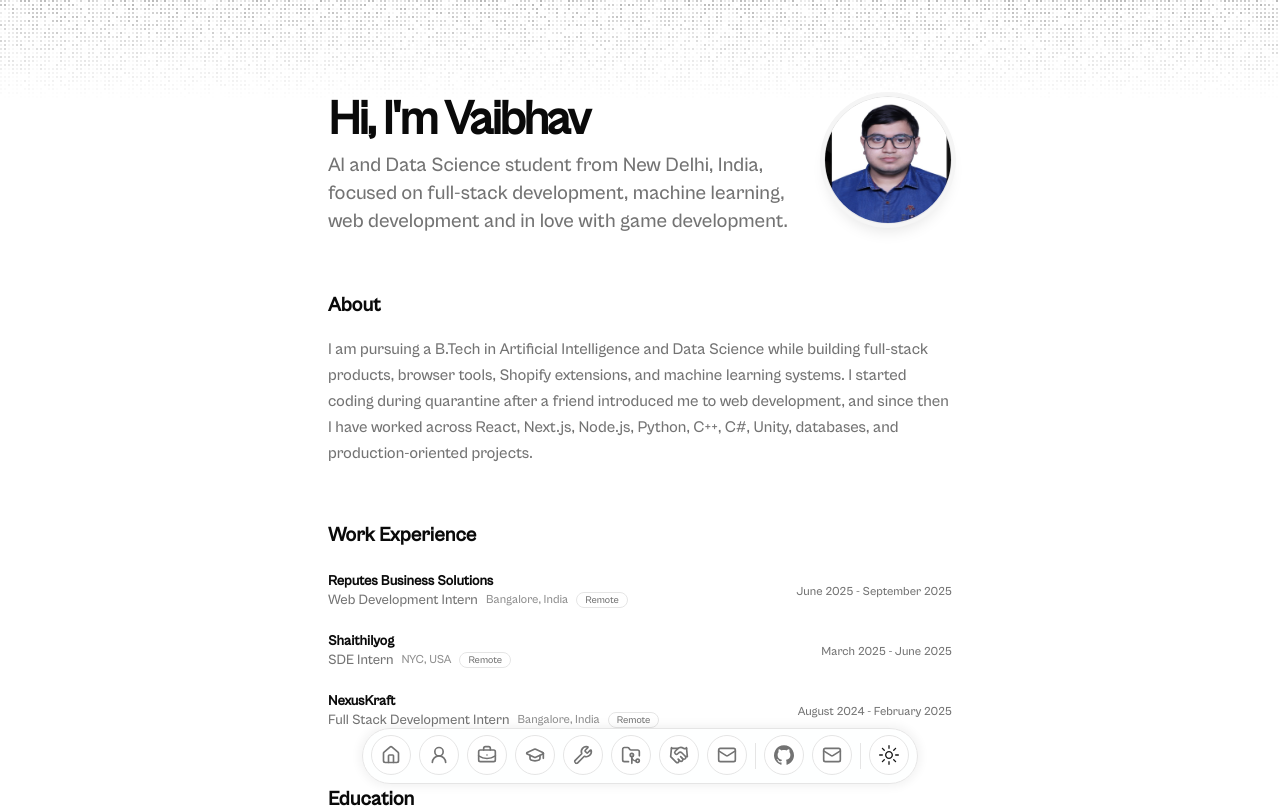
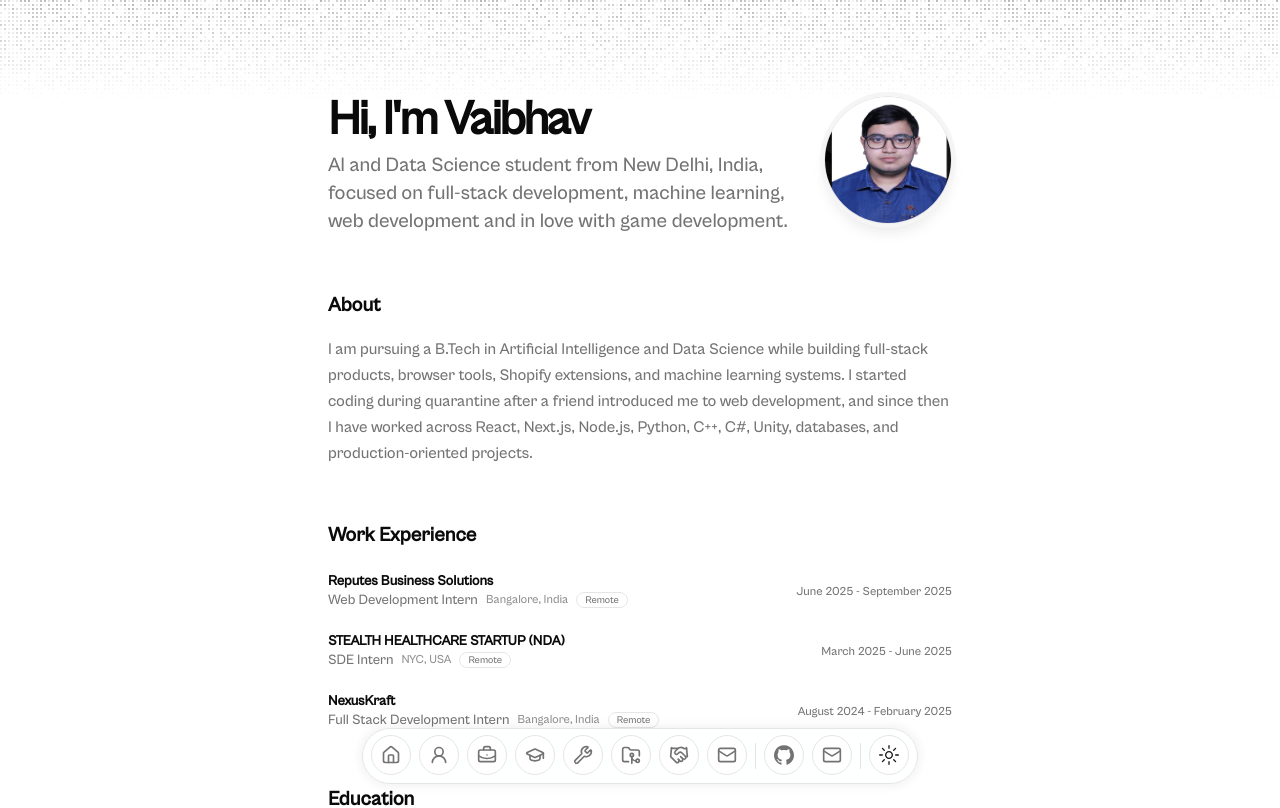
Before and after one commit to VBsaini/portfolio_, a Next.js app: page / in a window 1280 px wide. Shown: the top 808 px of the page. Built offline with nearby package versions, Linux system fonts and the light colour scheme.

Commit message:
minor update

```diff
--- a/src/data/resume.tsx
+++ b/src/data/resume.tsx
@@ -41,12 +41,12 @@ const work: {
       "Architected and deployed a Shopify extension that integrates a map with store locations. Used the Remix framework for the frontend and GraphQL to store user store data. Led a team of 5 and published the extension to the Shopify Marketplace.",
   },
   {
-    company: "Shaithilyog",
+    company: "STEALTH HEALTHCARE STARTUP (NDA)",
     href: "",
     badges: ["Remote"],
     location: "NYC, USA",
     title: "SDE Intern",
-    logoUrl: `${BaseUrl}/shaithilyog.svg`,
+    logoUrl: `${BaseUrl}/sy.svg`,
     start: "March 2025",
     end: "June 2025",
     description:
```
Also changed, not shown: public/sy.svg (renamed from public/shaithilyog.svg).
